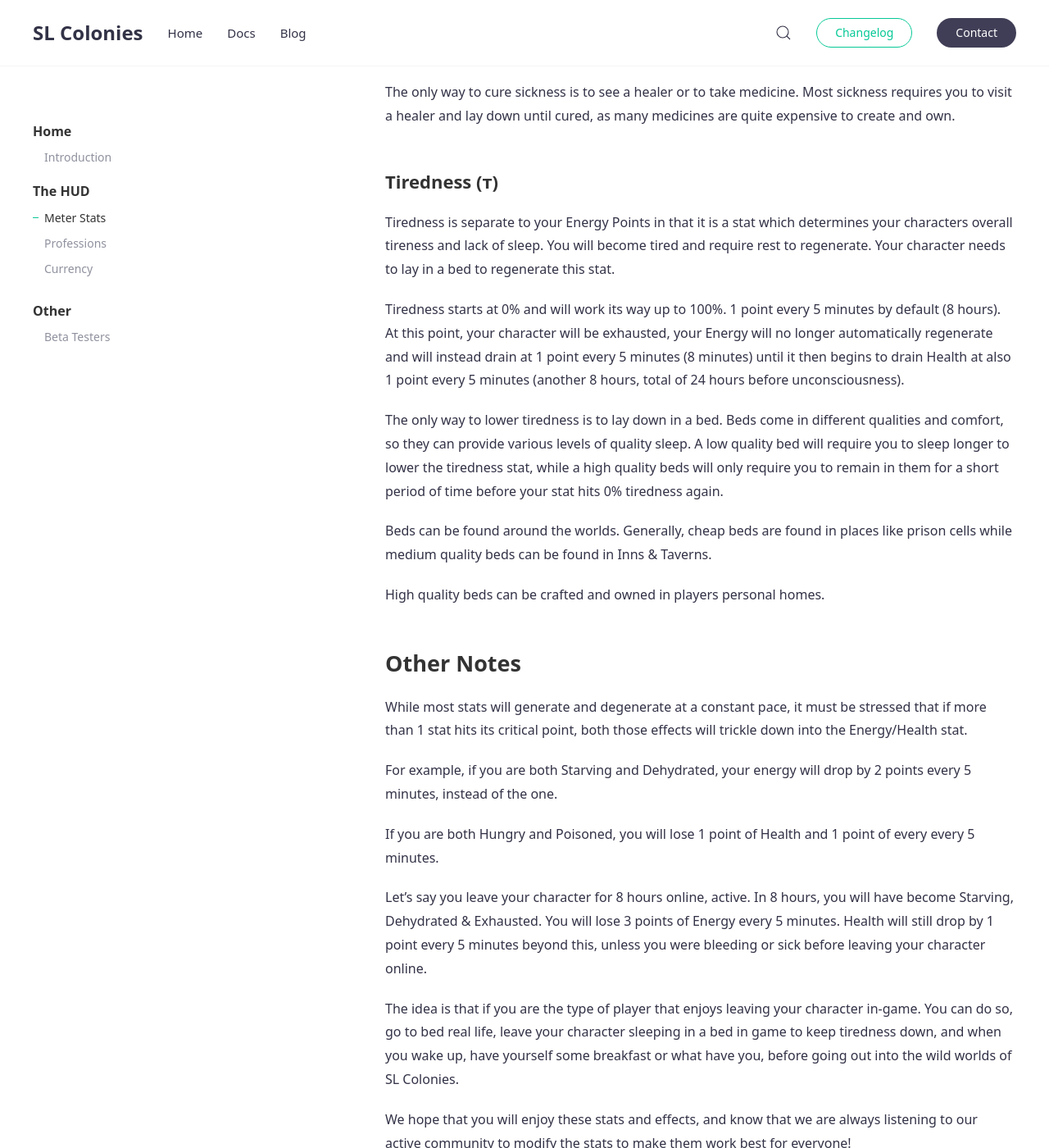
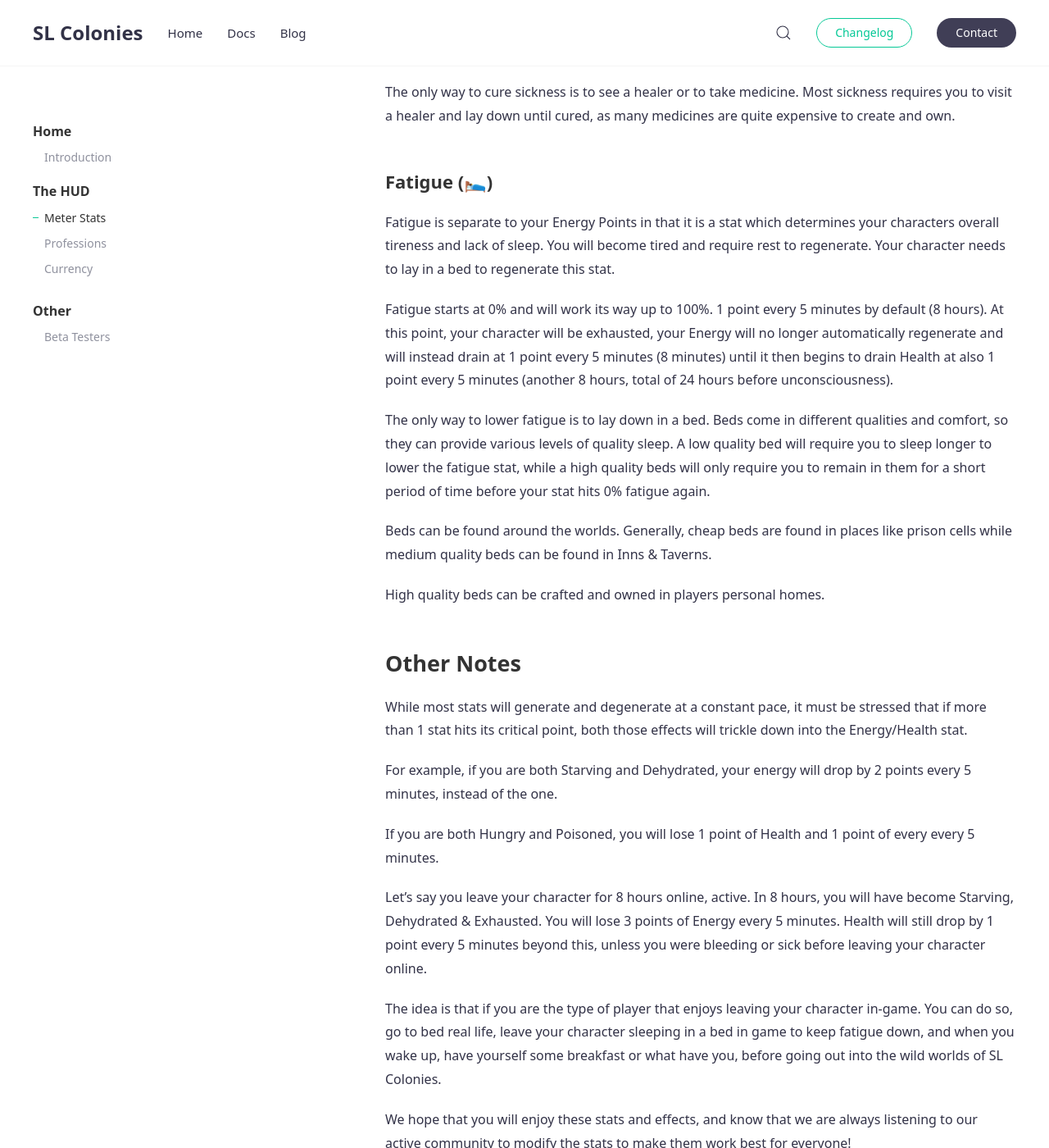
Before and after one commit to SLColonies/Public, a Jekyll site: the page built from _docs/stats.md, in a window 1280 px wide and 1400 px high, scrolled down 5356 px. Shown: the whole window at 82% size. Built offline with Jekyll 4.4.1, drawn with Linux system fonts in a browser that asks for light colours; some of the changed text lies outside the part shown.

Commit message:
Stat Changes

```diff
--- a/_docs/stats.md
+++ b/_docs/stats.md
@@ -39,7 +39,7 @@ Your character requires energy to perform other tasks as well, such as farming,
 When your energy drops to 0%, you will not be able to use weapons, block or defend yourself.
 If your energy bar stays at 0 due to other effects (such as starvation or dehydration as will be described further below), your character will also begin to lose Health at a rate of 1 point every 5 minutes. This means that in 8 hours of having no energy, your character will fall unconscious.
 
-Your energy points will automatically regenerate at a steady pace if they have at least 1 point remaining in every other stat (Hunger, Thirst, Tiredness, Blood, Sickness). The current (default) regeneration rate is 50 energy points every 5 minutes. If any of the below stats hit 100%, your energy will no longer regenerate, and in fact, you can find yourself losing energy and/or health consistently from that point.
+Your energy points will automatically regenerate at a steady pace if they have at least 1 point remaining in every other stat (Hunger, Thirst, Fatigue, Blood, Sickness). The current (default) regeneration rate is 50 energy points every 5 minutes. If any of the below stats hit 100%, your energy will no longer regenerate, and in fact, you can find yourself losing energy and/or health consistently from that point.
 
 You are able to regenerate energy using other means, such as sitting down on chairs or drinking energy based drinks, such as coffee's. Certain potions will also boost your energy, giving you an extra edge in combat.
 
@@ -52,7 +52,7 @@ These stats are not displayed in the HUD, they are displayed as a number in the
 
 **NOTE:** 1 stat in the Secondary Stats is different in that it actually starts at 100, like Health & Energy. The stat is detailed below, as Blood.
 
-### Hunger (н)
+### Hunger (🍕)
 Hunger is a thing within SL Colonies. Hunger starts at 0% and will go up by 1 point every 5 minutes of not consuming food. This means that your character can go 8 hours of active play-time without eating. Once a character reaches 100% hunger, your character enters a state known as starvation. Your energy bar will no longer automatically regenerate at this point and will drop by 1 point every 5 minutes. This means that in another 8 hours (16 hours total), your character will also have no energy remaining to perform other important tasks (such as farming, crafting etc).
 If you continue to allow your character to starve and energy has hit 0%, you will then begin to lose health at a rate of 1 point every 5 minutes (yet another 8 hours). This means that in a total of 24 hours of play-time and inactivity, your character will fall unconscious.
 
@@ -64,7 +64,7 @@ Be careful however, as some foods will affect more than just your hunger stat! S
 
 **NOTE:** Remember to stop eating when your hunger is back to 0, as you will be wasting the food which is a precious resource in the SL Colonies worlds.
 
-### Thirst (т)
+### Thirst (🍺)
 Thirst works the same way as Hunger in that you need to drink to keep hydrated. The exact same things happen, when you hit 100% thirsty, your character will enter a dehydration state and will then start to consume Energy and then Health, as above with the Hunger stat.
 
 The only way to lower thirst, obviously is to drink. Just like Hunger, different drinks will quench your thirst at different rates, for different amounts.
@@ -75,7 +75,7 @@ Be careful, however, as some drinks will buff or debuff other stats in your mete
 
 **NOTE:** Remember to stop drinking when your thirst is back to 0, as you will be wasting the drink which is a precious resource in the SL Colonies worlds.
 
-### Blood (ʙ)
+### Blood (💉)
 **This stat is different again to the rest of the Secondary Stats in that it needs to be kept at 100%.**
 
 This stat determines how much blood is flowing in your veins. It will not degenerate automatically over time unless you are bleeding due to an effect. It must be kept at 100% at all times. Any less and it will cause your blood to slowly trickle over time until you have complete blood loss. If your blood hits 99%, it will trickle down 1 point every 5 minutes. This is considered bleeding. It will take 8 hours for your to experience complete blood loss.
@@ -86,7 +86,7 @@ Once your blood drops to 0, your Health Points will begin to degenerate by 1 poi
 
 To stop bleeding, you will require to visit a healer. You can wear bandages and other first aid goods to cure bleeding and bring this stat back up to 100%.
 
-### Sickness (s)
+### Sickness (🤢)
 You can get sick via numerous ways in SL Colonies. Poison traps, poison arrows and coated blades. As well as poisoned foods and drinks.
 
 Sickness will always remain at 0% unless you gain a sickness by being poisoned. If you are poisoned, your bar will increase by 1 point every 5 minutes until it hits 100 (8 hours). Once you hit 100% sickness, your health bar will begin to drain by 1 point every 5 minutes (8 hours). This gives you 16 hours of active play-time without curing a sickness.
@@ -95,12 +95,12 @@ Different poisons can effect your sickness bar in different ways. Such as a slow
 
 The only way to cure sickness is to see a healer or to take medicine. Most sickness requires you to visit a healer and lay down until cured, as many medicines are quite expensive to create and own.
 
-### Tiredness (т)
-Tiredness is separate to your Energy Points in that it is a stat which determines your characters overall tireness and lack of sleep. You will become tired and require rest to regenerate. Your character needs to lay in a bed to regenerate this stat.
+### Fatigue (🛌)
+Fatigue is separate to your Energy Points in that it is a stat which determines your characters overall tireness and lack of sleep. You will become tired and require rest to regenerate. Your character needs to lay in a bed to regenerate this stat.
 
-Tiredness starts at 0% and will work its way up to 100%. 1 point every 5 minutes by default (8 hours). At this point, your character will be exhausted, your Energy will no longer automatically regenerate and will instead drain at 1 point every 5 minutes (8 minutes) until it then begins to drain Health at also 1 point every 5 minutes (another 8 hours, total of 24 hours before unconsciousness).
+Fatigue starts at 0% and will work its way up to 100%. 1 point every 5 minutes by default (8 hours). At this point, your character will be exhausted, your Energy will no longer automatically regenerate and will instead drain at 1 point every 5 minutes (8 minutes) until it then begins to drain Health at also 1 point every 5 minutes (another 8 hours, total of 24 hours before unconsciousness).
 
-The only way to lower tiredness is to lay down in a bed. Beds come in different qualities and comfort, so they can provide various levels of quality sleep. A low quality bed will require you to sleep longer to lower the tiredness stat, while a high quality beds will only require you to remain in them for a short period of time before your stat hits 0% tiredness again.
+The only way to lower fatigue is to lay down in a bed. Beds come in different qualities and comfort, so they can provide various levels of quality sleep. A low quality bed will require you to sleep longer to lower the fatigue stat, while a high quality beds will only require you to remain in them for a short period of time before your stat hits 0% fatigue again.
 
 Beds can be found around the worlds. Generally, cheap beds are found in places like prison cells while medium quality beds can be found in Inns & Taverns.
 
@@ -115,6 +115,6 @@ If you are both Hungry and Poisoned, you will lose 1 point of Health and 1 point
 
 Let's say you leave your character for 8 hours online, active. In 8 hours, you will have become Starving, Dehydrated & Exhausted. You will lose 3 points of Energy every 5 minutes. Health will still drop by 1 point every 5 minutes beyond this, unless you were bleeding or sick before leaving your character online.
 
-The idea is that if you are the type of player that enjoys leaving your character in-game. You can do so, go to bed real life, leave your character sleeping in a bed in game to keep tiredness down, and when you wake up, have yourself some breakfast or what have you, before going out into the wild worlds of SL Colonies.
+The idea is that if you are the type of player that enjoys leaving your character in-game. You can do so, go to bed real life, leave your character sleeping in a bed in game to keep fatigue down, and when you wake up, have yourself some breakfast or what have you, before going out into the wild worlds of SL Colonies.
 
 We hope that you will enjoy these stats and effects, and know that we are always listening to our active community to modify the stats to make them work best for everyone!
```
